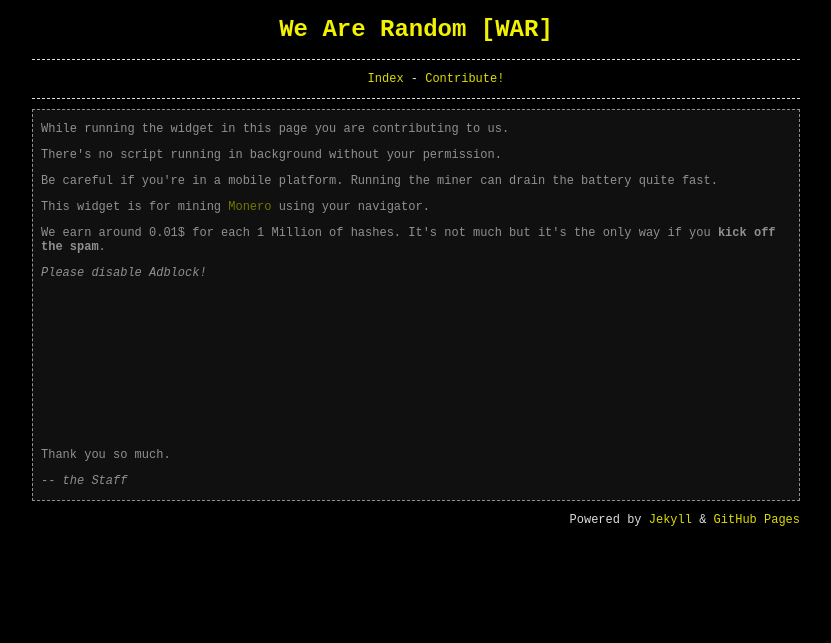
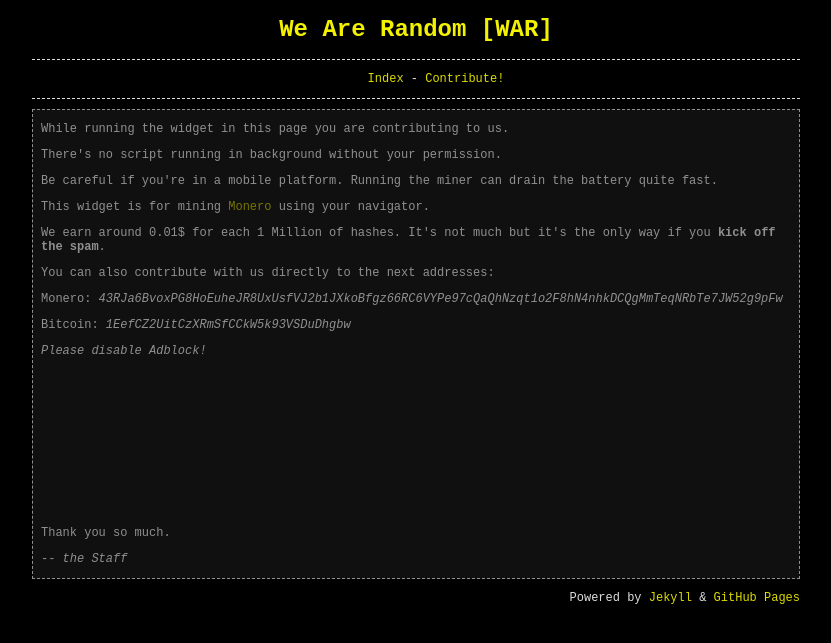
Before and after one commit to wearerandom/wearerandom.github.io, a Jekyll site: the page built from contrib.html, in a window 1280 px wide. Shown: the top 643 px of the page, without its empty margins (224-1055 px from the left). Built offline with Jekyll 4.4.1, drawn with Linux system fonts in a browser that asks for light colours.

Commit message:
Updating

```diff
--- a/contrib.html
+++ b/contrib.html
@@ -7,7 +7,9 @@
 <p>Be careful if you're in a mobile platform. Running the miner can drain the battery quite fast.</p>
 <p>This widget is for mining <a href="https://cnhv.co/5ts1"target="_blank">Monero</a> using your navigator.</p>
 <p>We earn around 0.01$ for each 1 Million of hashes. It's not much but it's the only way if you <b>kick off the spam</b>.</p>
-
+<p>You can also contribute with us directly to the next addresses:
+<p>Monero: <i>43RJa6BvoxPG8HoEuheJR8UxUsfVJ2b1JXkoBfgz66RC6VYPe97cQaQhNzqt1o2F8hN4nhkDCQgMmTeqNRbTe7JW52g9pFw</i></p>
+<p>Bitcoin: <i>1EefCZ2UitCzXRmSfCCkW5k93VSDuDhgbw</i></p>
 <script src="https://authedmine.com/lib/simple-ui.min.js" async></script>
         <div class="image-box-center">
         <div class="coinhive-miner"
```
